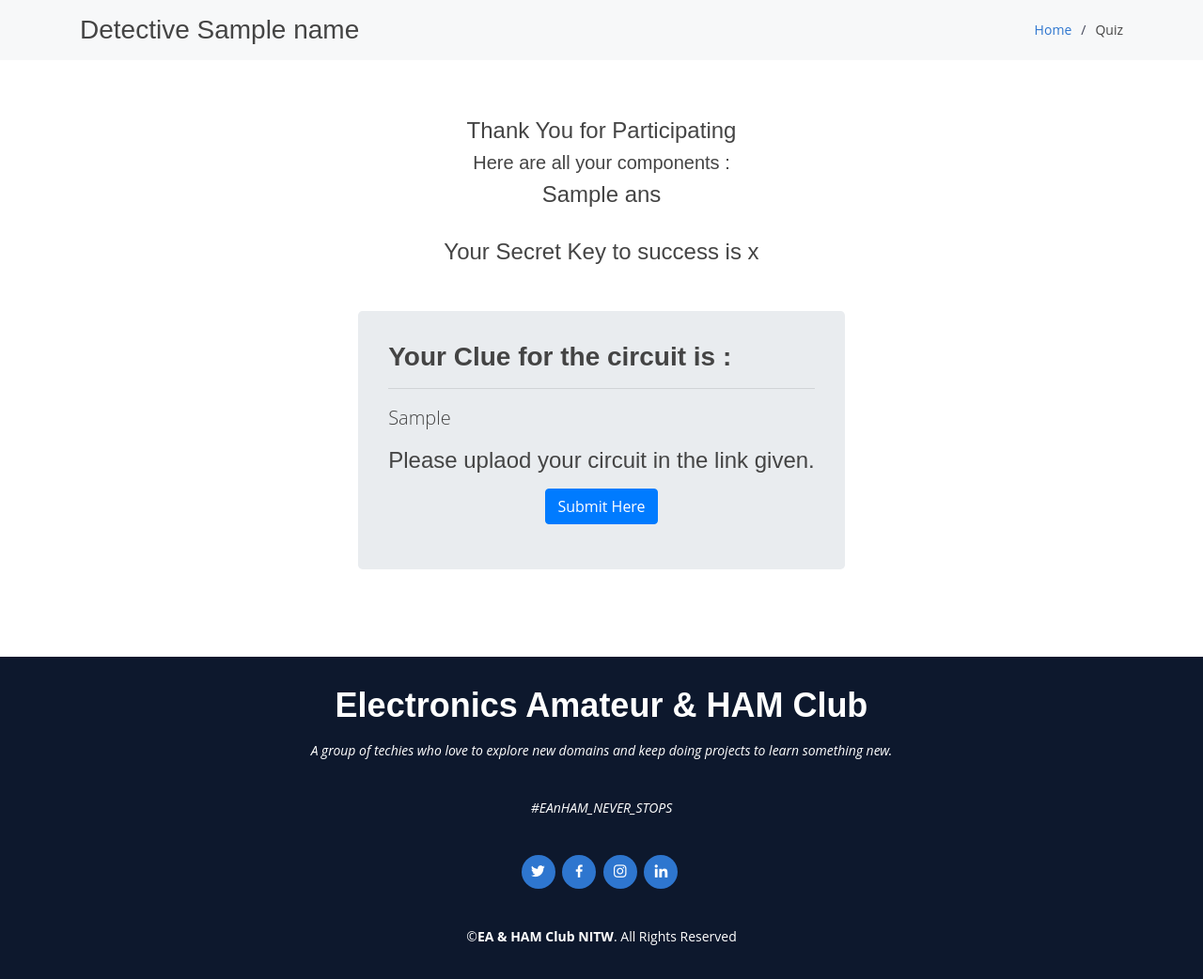
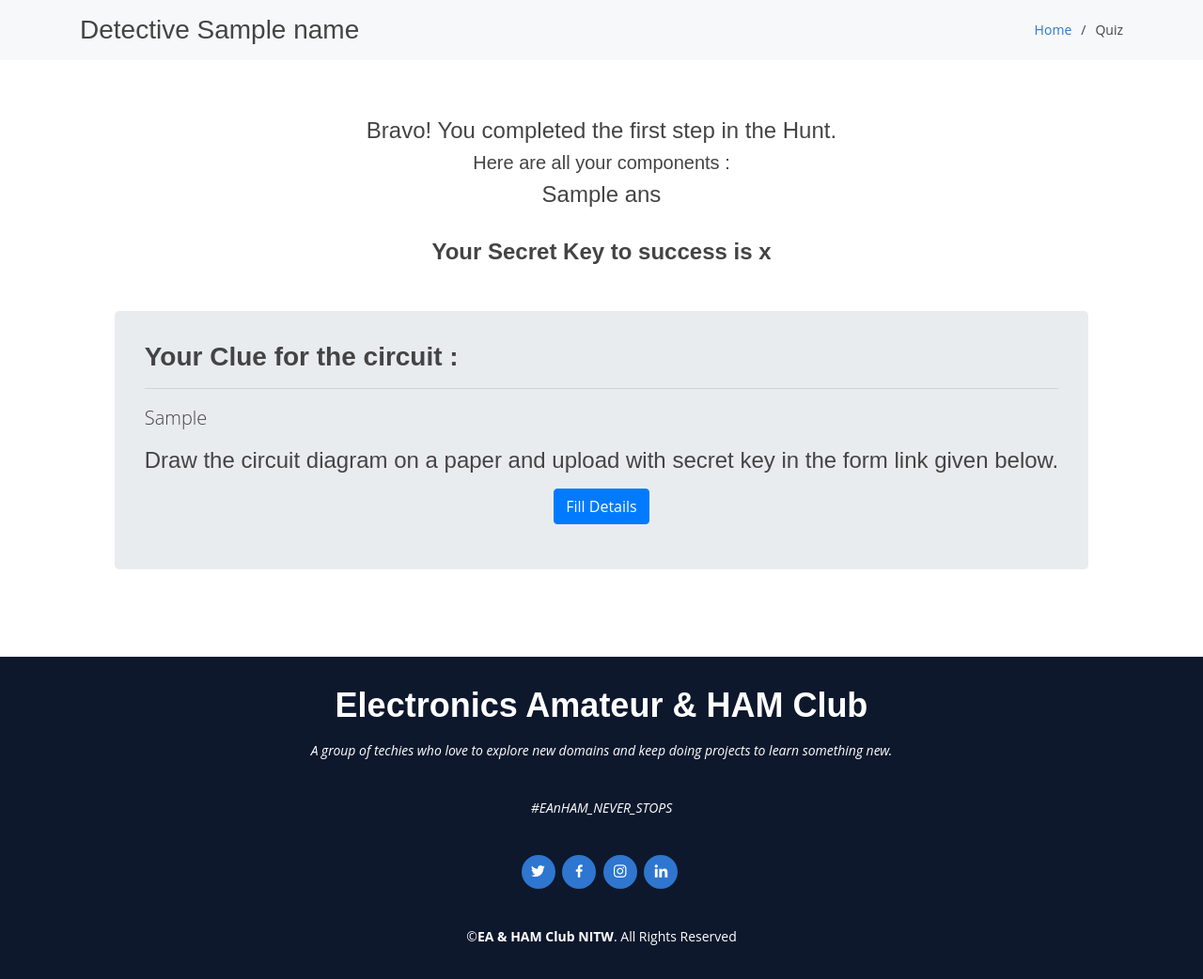
Before and after one commit to lakshitsaini/circuitchase, a Django app: template templates/ty.html in a window 1280 px wide. Shown: the part 70-1112 px from the top of the page at 94% size. Run offline with Django 3.2, Linux system fonts and the light colour scheme; the template is opened without the code that fills it: most values are stand-ins (such as "Sample title", 1, 10 or a date in 2020); lists and menus that the app fills with data are empty; some libraries are stand-ins or nearby versions.

Commit message:
temp changes

```diff
--- a/basic/views.py
+++ b/basic/views.py
@@ -31,7 +31,7 @@ def getSet(reg_no):
             print(dict)
             return(dict['question_set'])
     else:
-        return random.randint(1,5)
+        return random.randint(1,4)
 
 
 def quiz(request):
--- a/freshers_hunt/settings.py
+++ b/freshers_hunt/settings.py
@@ -24,7 +24,7 @@ BASE_DIR = Path(__file__).resolve().parent.parent
 SECRET_KEY = '6$at==mjnz6sk=lm5@hla+^e3au^ud41^^1(tsx81$i=-dz6pz'
 
 # SECURITY WARNING: don't run with debug turned on in production!
-DEBUG = False
+DEBUG = True
 
 ALLOWED_HOSTS = ['circuitchase.herokuapp.com',]
 
--- a/static/js/main.js
+++ b/static/js/main.js
@@ -30,12 +30,13 @@
         $(this).html(event.strftime(template2));
       });
       }
+      var quiz = document.getElementById("quiz")
+      quiz.setAttribute("href","/quiz")
     }
     else{
       $('.countdown2').remove();
       var elem = document.getElementById("start")
       elem.innerHTML = "Chase has Ended!"
-      var quiz = document.getElementById("quiz")
       quiz.setAttribute("href","#")
     }
   },0);
--- a/templates/index.html
+++ b/templates/index.html
@@ -90,7 +90,7 @@
 
   <main id="main">
     <!-- ======= Services Section ======= -->
-    <section id="services" class="services">
+    <section id="services" class="services" style="padding: 30px;">
       <div class="container">
 
         <div class="section-title" data-aos="fade-in" data-aos-delay="100">
--- a/templates/ty.html
+++ b/templates/ty.html
@@ -13,9 +13,6 @@
   <!-- Favicons -->
   <link href="{% static "img/favicon.png"%}" rel="icon">
   <link href="{% static "img/apple-touch-icon.png"%}" rel="apple-touch-icon">
-
-  <!-- Google Fonts -->
-  <link href="{% static https://fonts.googleapis.com/css?family=Open+Sans:300,300i,400,400i,600,600i,700,700i|Raleway:300,300i,400,400i,500,500i,600,600i,700,700i|Poppins:300,300i,400,400i,500,500i,600,600i,700,700i" rel="stylesheet">
 
   <!-- Vendor CSS Files -->
   <link href="{% static "vendor/bootstrap/css/bootstrap.min.css"%}" rel="stylesheet">
@@ -84,20 +81,20 @@
       <div class="container d-flex justify-content-center text-center">
         <table><th>
           <div class="form-group">
-           <h4> Thank You for Participating</h4>
+           <h4>Bravo! You completed the first step in the Hunt.</h4>
            <h5>Here are all your components : </h5>
           {% for ans in answer_list %}
           <h4>{{ans}}</h4><br>
           {% endfor %}
-           <h4>Your Secret Key to success is {{secret_key}}</h4>
+           <h4 class="font-weight-bold">Your Secret Key to success is {{secret_key}}</h4>
           </div>
           <div class="jumbotron mt-5" style="padding: 2rem;">
-            <h3 class="text-left font-weight-bold" >Your Clue for the circuit is :</h3>
+            <h3 class="text-left font-weight-bold" >Your Clue for the circuit :</h3>
             <hr>
             <p class="lead text-justify">{{circuit_clue}}</p>
-            <h4>Please uplaod your circuit in the link given.</h4>
+            <h4>Draw the circuit diagram on a paper and upload with secret key in the form link given below.</h4>
             <p class="lead">
-              <a class="btn btn-primary mt-2" target="_blank" href="https://forms.gle/j9jMbfFZJPpGX54S7" role="button">Submit Here</a>
+              <a class="btn btn-primary mt-2" target="_blank" href="https://forms.gle/j9jMbfFZJPpGX54S7" role="button">Fill Details</a>
             </p>
           </div>
         </th>
```
Also changed, not shown: templates/main.html (+7 -2 lines).
